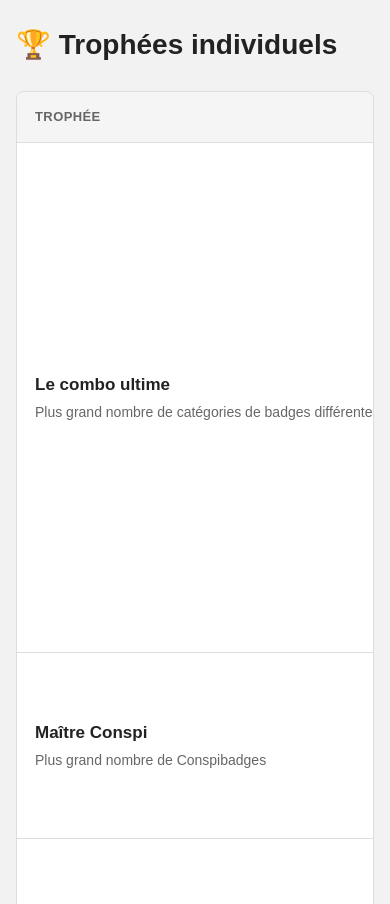
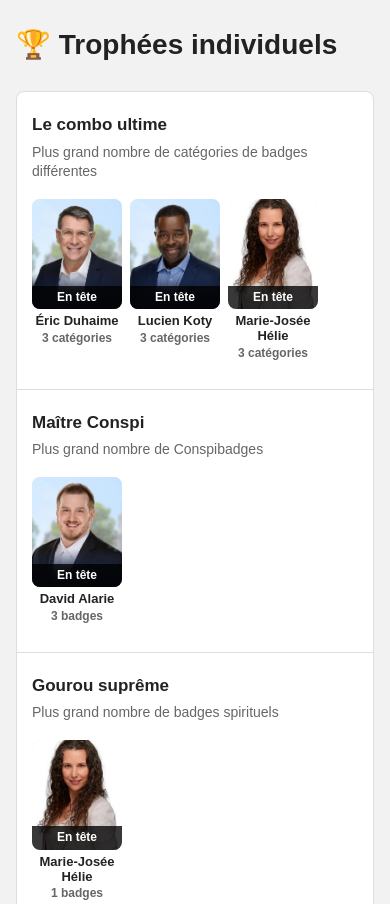
Before and after one commit to Discredit125/discredit125, a plain HTML site: page trophees.html in a window 390 px wide. Shown: the part 652-1556 px from the top of the page. Drawn offline with Linux system fonts and the light colour scheme.

Commit message:
Add files via upload

```diff
--- a/trophees.html
+++ b/trophees.html
@@ -331,14 +331,58 @@
     }
 
 
+    /* =========================================================
+       MOBILE — TABLEAU DES TROPHÉES
+       ========================================================= */
+
     @media (max-width: 800px) {
 
         .trophy-table-wrapper {
-            overflow-x: auto;
+            overflow: hidden;
         }
 
         .trophy-table {
-            min-width: 650px;
+            width: 100%;
+            min-width: 0;
+            display: block;
+        }
+
+        .trophy-table thead {
+            display: none;
+        }
+
+        .trophy-table tbody {
+            display: block;
+            width: 100%;
+        }
+
+        .trophy-table tr {
+            display: block;
+            width: 100%;
+            box-sizing: border-box;
+            padding: 15px 0;
+            border-bottom: 1px solid var(--bordure);
+        }
+
+        .trophy-table tr:last-child {
+            border-bottom: none;
+        }
+
+        .trophy-table td {
+            display: block;
+            width: 100%;
+            box-sizing: border-box;
+            padding: 5px 15px;
+            border-bottom: none;
+        }
+
+        .trophy-table td:last-child {
+            text-align: left;
+            padding-top: 12px;
+        }
+
+        .trophy-winner-person {
+            margin-right: 8px;
         }
 
     }
@@ -2413,11 +2457,6 @@ function calculerTrophee(
         )
     ) {
 
-        /*
-         * T001 — Le combo ultime
-         * Plus grand nombre de catégories de badges différentes.
-         */
-
         case "T001":
 
             return calculerComboUltime(
@@ -2433,10 +2472,6 @@ function calculerTrophee(
             );
 
 
-        /*
-         * T002 — Maître Conspi
-         */
-
         case "T002":
 
             return calculerTropheeCategorie(
@@ -2454,10 +2489,6 @@ function calculerTrophee(
             );
 
 
-        /*
-         * T003 — Gourou suprême
-         */
-
         case "T003":
 
             return calculerTropheeCategorie(
@@ -2475,10 +2506,6 @@ function calculerTrophee(
             );
 
 
-        /*
-         * T004 — Salle de balle dorée
-         */
-
         case "T004":
 
             return calculerTropheeCategorie(
@@ -2496,12 +2523,6 @@ function calculerTrophee(
             );
 
 
-        /*
-         * T005 — Grand Champion International de Course
-         *
-         * Chaque source B029 compte comme une occurrence.
-         */
-
         case "T005":
 
             return calculerChampionAuto(
@@ -2515,10 +2536,6 @@ function calculerTrophee(
             );
 
 
-        /*
-         * T006 — Prix de la désintégrité
-         */
-
         case "T006":
 
             return calculerTropheeCategorie(
@@ -2536,10 +2553,6 @@ function calculerTrophee(
             );
 
 
-        /*
-         * T007 — Grand Inquisiteur
-         */
-
         case "T007":
 
             return calculerTropheeCategorie(
@@ -2557,10 +2570,6 @@ function calculerTrophee(
             );
 
 
-        /*
-         * T008 — Grand Champion 2026
-         */
-
         case "T008":
 
             return calculerGrandChampion(
@@ -2574,10 +2583,6 @@ function calculerTrophee(
             );
 
 
-        /*
-         * T009 — Parti le plus conspi
-         */
-
         case "T009":
 
             return calculerTropheeParti(
@@ -2595,10 +2600,6 @@ function calculerTrophee(
             );
 
 
-        /*
-         * T010 — Parti le plus Trump
-         */
-
         case "T010":
 
             return calculerTropheeParti(
@@ -2616,10 +2617,6 @@ function calculerTrophee(
             );
 
 
-        /*
-         * T011 — Parti le plus perché
-         */
-
         case "T011":
 
             return calculerTropheeParti(
@@ -2637,10 +2634,6 @@ function calculerTrophee(
             );
 
 
-        /*
-         * T012 — Parti de la désintégrité
-         */
-
         case "T012":
 
             return calculerTropheeParti(
@@ -2658,10 +2651,6 @@ function calculerTrophee(
             );
 
 
-        /*
-         * T013 — Parti de la guerre culturelle
-         */
-
         case "T013":
 
             return calculerTropheeParti(
@@ -2679,10 +2668,6 @@ function calculerTrophee(
             );
 
 
-        /*
-         * T014 — Prix Hiver Nucléaire
-         */
-
         case "T014":
 
             return calculerPrixRadioactif(
@@ -2693,12 +2678,6 @@ function calculerTrophee(
 
             );
 
-
-        /*
-         * T015 — Tableau d'honneur de la VG
-         *
-         * Attribution du badge B034.
-         */
 
         case "T015":
 
```
